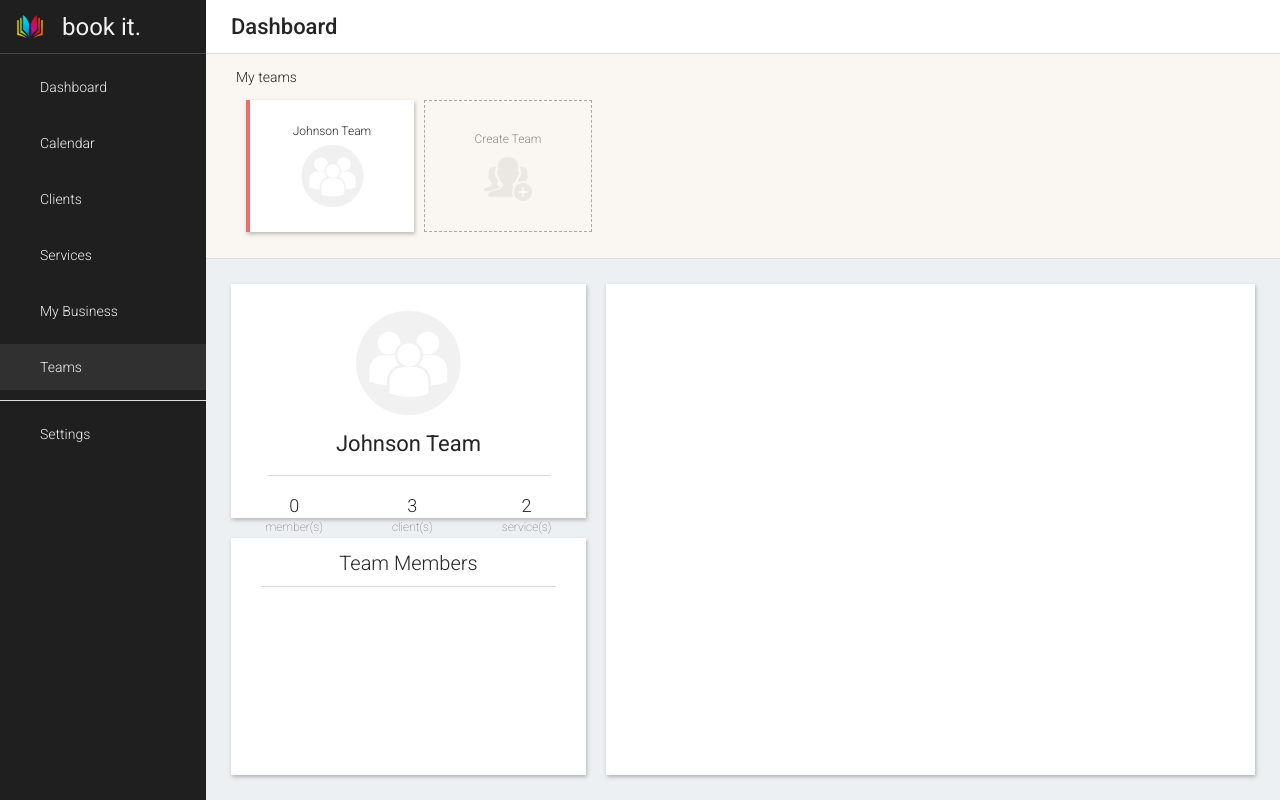
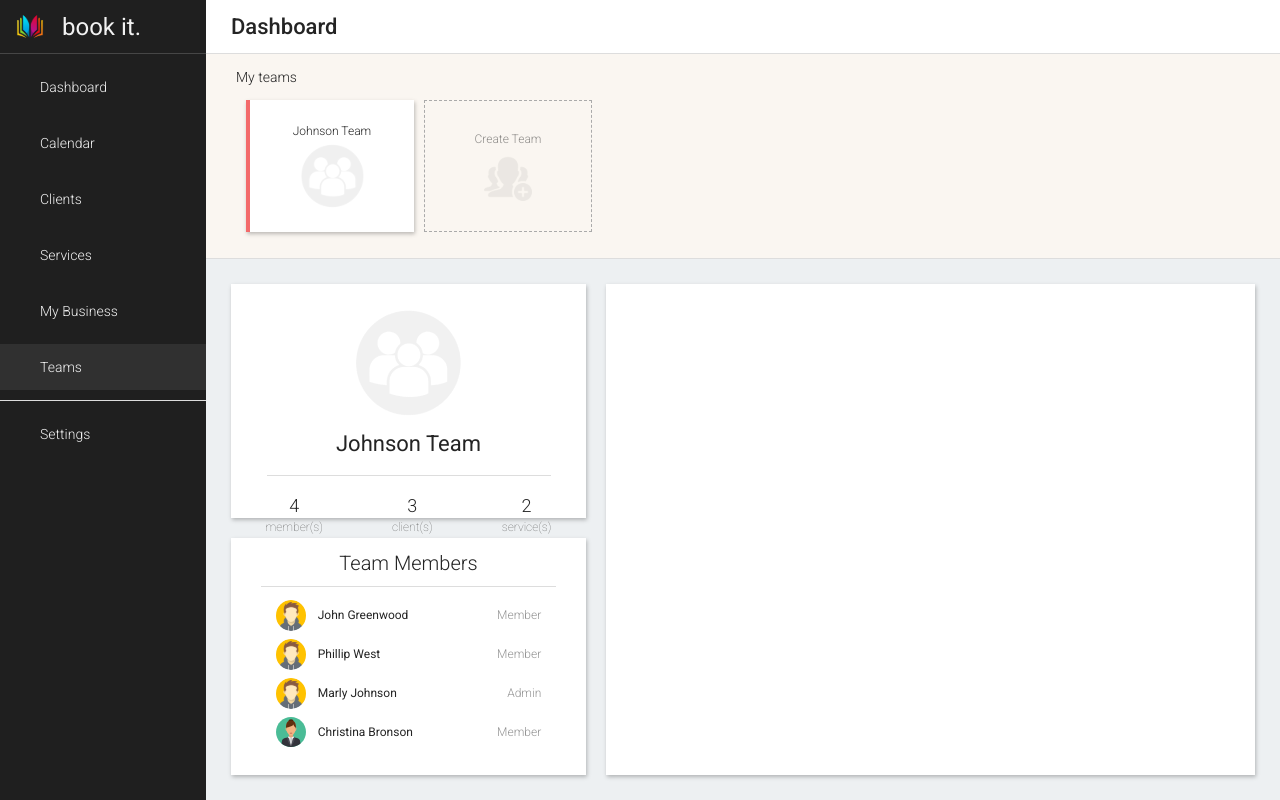
Before and after one commit to ryanhartwig/bookeasy, a Next.js app in the folder next/: page /teams in a window 1280 px wide. Both pictures are taken after a click on the element "Johnson Team". Built offline with nearby package versions, Linux system fonts and the light colour scheme.

Commit message:
Properly display team members

```diff
--- a/next/src/app/teams/page.tsx
+++ b/next/src/app/teams/page.tsx
@@ -22,7 +22,7 @@ export default function Page() {
   const [selected, setSelected] = useState<Business>();
 
   const members = useMemo<User[]>(() => selected
-    ? [...sample_members, sample_user].filter(m => m.business_ids.includes(selected.id))
+    ? [...sample_members, sample_user].filter(m => m.business_ids.find(([id]) => id.includes(selected.id)))
     : []
   , [selected]);
   const clients = useMemo<Client[]>(() => selected
@@ -54,8 +54,9 @@ export default function Page() {
                 <div className={styles.members}>
                   {members.map(m => (
                     <div key={m.id}>
-                      <Image src={m.avatar ?? ''} alt={'Member avatar'} />
+                      <Image src={m.avatar ?? ''} alt={'Member avatar'} width={30}/>
                       <p>{m.name}</p>
+                      <p>{m.business_ids.find(([id, elevated]) => id === selected.id)![1] ? 'Admin' : 'Member'}</p>
                     </div>
                   ))}
                 </div>
--- a/next/src/app/teams/teams.module.scss
+++ b/next/src/app/teams/teams.module.scss
@@ -182,6 +182,10 @@
 
   padding: 13px 30px;
 
+  hr {
+    margin-bottom: 9px;
+  }
+
   h2 {
     font-weight: 300;
     margin-bottom: 11px;
@@ -199,5 +203,25 @@
     display: flex;
     align-items: center;
     justify-content: space-between;
+    width: 90%;
+
+    margin: 4px 0;
+
+    p {
+      font-size: 12px;
+
+      &:first-of-type {
+        width:fit-content;
+        text-align: left;
+        width: 100%;
+        padding-left: 12px;
+      }
+
+      &:last-child {
+        font-weight: 300;
+        color: rgb(147, 147, 147);
+      }
+    }
+
   }
 }
```
